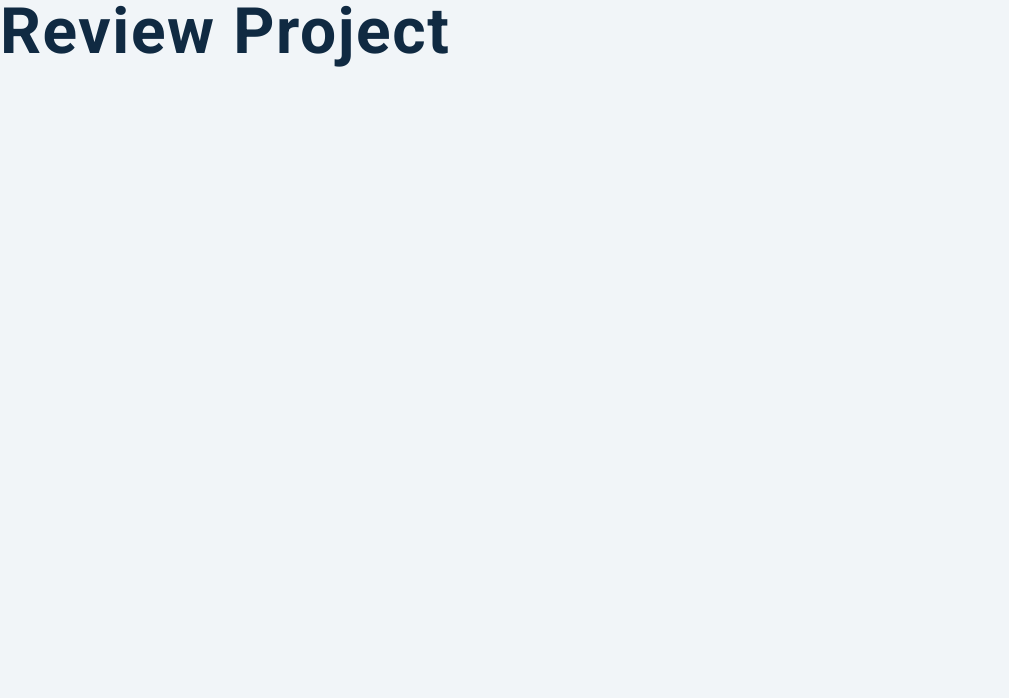
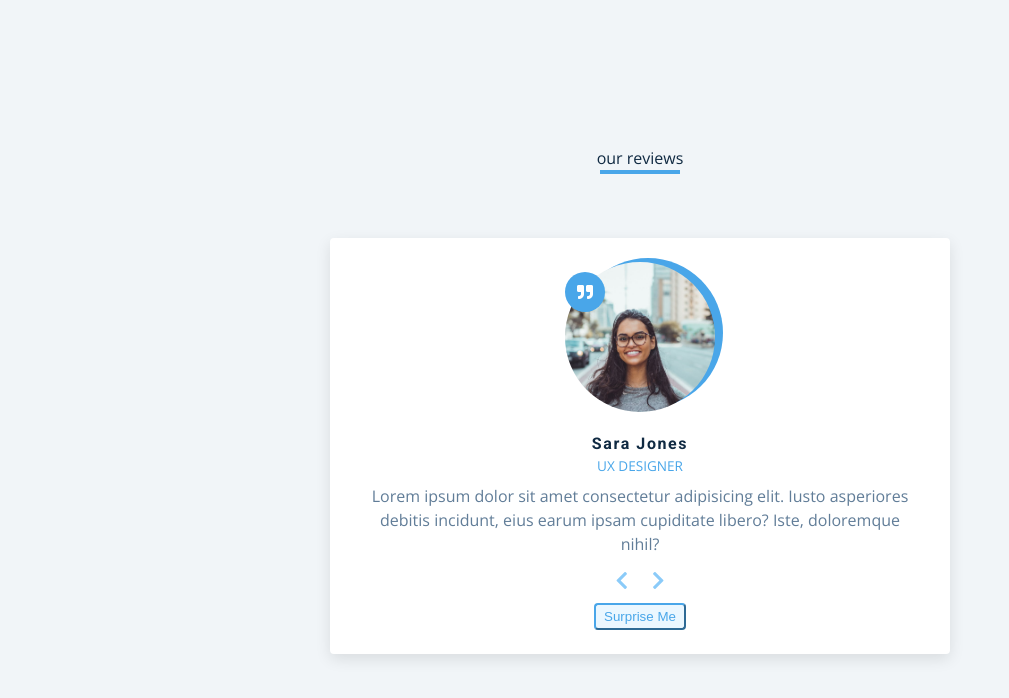
Before and after one commit to ianloron00/reviews, a plain HTML site: page index.html in a window 1280 px wide. Shown: the whole page, without its empty margins (0-1009 px from the left). Drawn offline with nearby package versions, Linux system fonts and the light colour scheme.

Commit message:
html done

```diff
--- a/index.html
+++ b/index.html
@@ -14,7 +14,38 @@
     <link rel="stylesheet" href="styles.css" />
   </head>
   <body>
-    <h1>review project</h1>
+    <main>
+        <section class="container">
+            <div class="title">
+                <head>our reviews</head>
+                <div class="underline"></div>
+            </div>
+            <!--reviews-->
+            <article class="review">
+                <div class="img-container">
+                    <img src="images/person-1.jpeg" id="person-img" alt="" />
+                </div>
+                <h4 id="author">sara jones</h4>
+                <p id="job">ux designer</p>
+                <p id="info">
+                    Lorem ipsum dolor sit amet consectetur adipisicing elit. Iusto
+            asperiores debitis incidunt, eius earum ipsam cupiditate libero?
+            Iste, doloremque nihil?
+                </p>
+                <!--prev next buttons-->
+                <div class="button-container">
+                    <button class="prev-btn">
+                        <i class="fas fa-chevron-left"></i>
+                    </button>
+                    <button class="next-btn">
+                        <i class="fas fa-chevron-right"></i>
+                    </button>
+                </div>
+                <!-- random button -->
+                <button class="random-btn">surprise me</button>
+            </article>
+        </section>
+    </main>
     <!-- javascript -->
     <script src="app.js"></script>
   </body>
```
